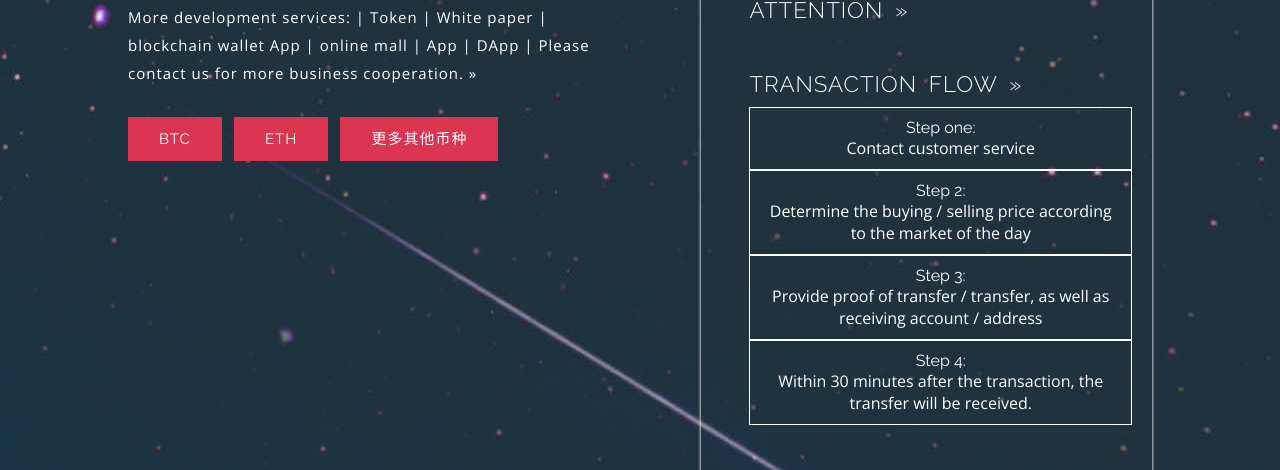
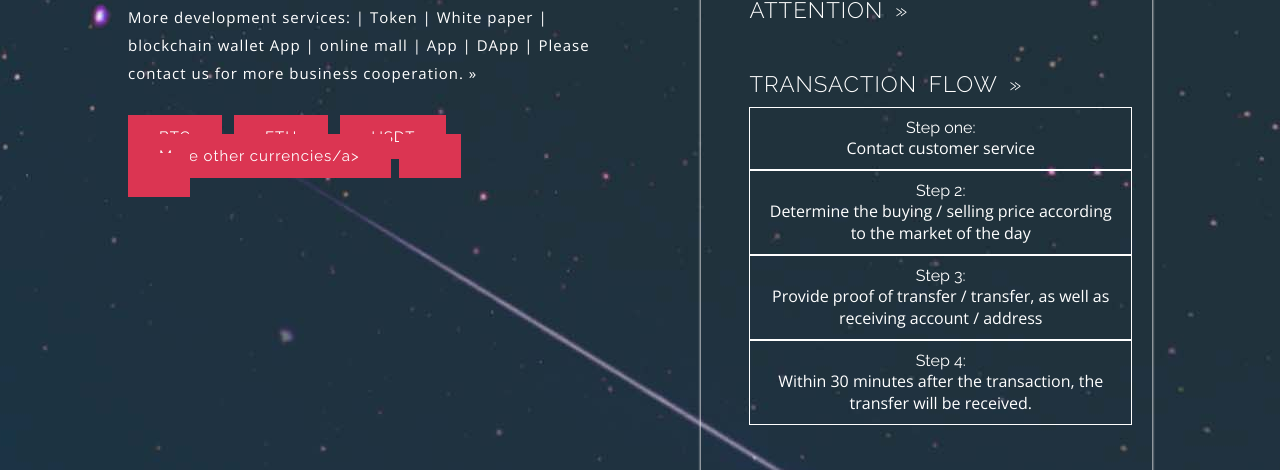
Before and after one commit to MofishC2C/mofishc2c.github.io, a plain HTML site: page index.html in a window 1280 px wide. Shown: the part 322-792 px from the top of the page. Drawn offline with nearby package versions, Linux system fonts and the light colour scheme.

Commit message:
Update index.html

```diff
--- a/index.html
+++ b/index.html
@@ -58,7 +58,8 @@ Smartphone Compatible web template, free webdesigns for Nokia, Samsung, LG, Sony
 					<ul>
 						<li><a class="book popup-with-zoom-anim button-isi zoomIn animated" href="#small-dialog"> BTC</a></li>
 						<li><a class="book popup-with-zoom-anim button-isi zoomIn animated" href="#small-dialog"> ETH</a></li>
-						<li><a class="book popup-with-zoom-anim button-isi zoomIn animated" href="#small-dialog"> 更多其他币种</a></li>
+						<li><a class="book popup-with-zoom-anim button-isi zoomIn animated" href="#small-dialog"> USDT</a></li>
+						<li><a class="book popup-with-zoom-anim button-isi zoomIn animated" href="#small-dialog"> More other currencies/a></li>
 					</ul>
 				</div>
 			</div>
```
